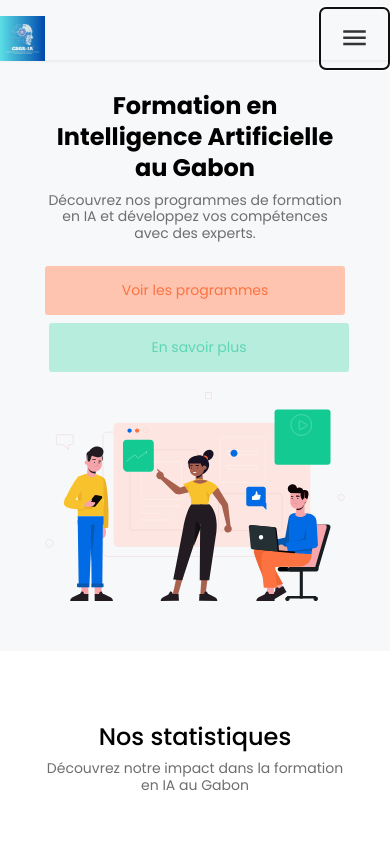
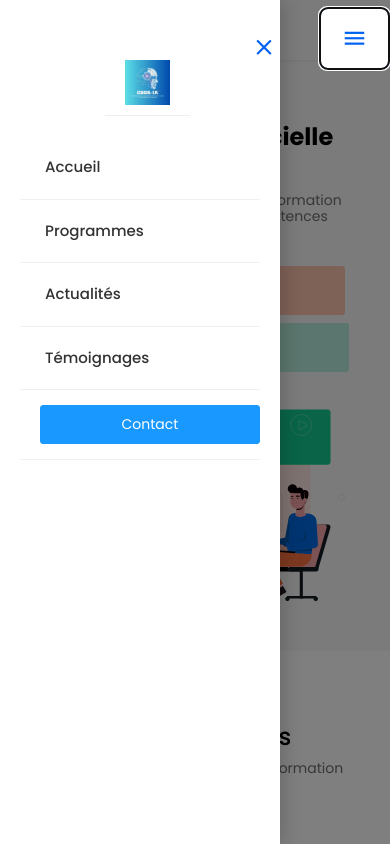
Before and after one commit to Chouyoug05/-CSGR-IA, a plain HTML site: page index.html in a window 390 px wide. Both pictures are taken after a click on the button 354 px from the left and 38 px from the top of the page. Shown: the top 844 px of the page. Drawn offline with Linux system fonts and the light colour scheme; no server answers.

Commit message:
Fix menu mobile landing page

```diff
--- a/css/csgr-custom.css
+++ b/css/csgr-custom.css
@@ -1836,101 +1836,108 @@ html {
     display: flex !important;
     align-items: center;
     justify-content: center;
-    padding: 8px 12px;
-    border: 1px solid rgba(0,0,0,0.1);
-    border-radius: 6px;
-    background: transparent;
-    z-index: 1001;
+    padding: 10px 14px !important;
+    border: 2px solid #0061f2 !important;
+    border-radius: 8px !important;
+    background: white !important;
+    z-index: 1050 !important;
+    cursor: pointer !important;
   }
 
   .navbar-toggler .mdi {
-    font-size: 24px;
-    color: #333;
+    font-size: 26px !important;
+    color: #0061f2 !important;
+    pointer-events: none;
   }
 
   /* Menu déroulant mobile */
+  #navbarSupportedContent,
   .navbar-collapse {
-    position: fixed;
-    top: 0;
-    left: -100%;
-    width: 280px;
-    height: 100vh;
-    background: white;
-    box-shadow: 2px 0 15px rgba(0,0,0,0.15);
-    transition: left 0.3s ease;
-    z-index: 1000;
-    overflow-y: auto;
-    padding-top: 20px;
-  }
-
+    position: fixed !important;
+    top: 0 !important;
+    left: -300px !important;
+    width: 280px !important;
+    height: 100vh !important;
+    background: white !important;
+    box-shadow: 2px 0 20px rgba(0,0,0,0.2) !important;
+    transition: left 0.3s ease !important;
+    z-index: 1040 !important;
+    overflow-y: auto !important;
+    padding-top: 20px !important;
+    display: block !important;
+  }
+
+  #navbarSupportedContent.show,
   .navbar-collapse.show {
-    left: 0;
+    left: 0 !important;
   }
 
   /* Liste des liens */
   .navbar-collapse .navbar-nav {
-    flex-direction: column;
-    padding: 20px;
-    width: 100%;
+    flex-direction: column !important;
+    padding: 20px !important;
+    width: 100% !important;
   }
 
   .navbar-collapse .nav-item {
-    width: 100%;
-    margin: 0;
-    border-bottom: 1px solid #f0f0f0;
+    width: 100% !important;
+    margin: 0 !important;
+    border-bottom: 1px solid #f0f0f0 !important;
   }
 
   .navbar-collapse .nav-link {
-    display: block;
-    padding: 15px 10px;
-    color: #333;
-    font-size: 16px;
-    font-weight: 500;
+    display: block !important;
+    padding: 15px 10px !important;
+    color: #333 !important;
+    font-size: 16px !important;
+    font-weight: 500 !important;
   }
 
   .navbar-collapse .nav-link:hover {
-    background: #f8f9fa;
-    color: #0061f2;
+    background: #f8f9fa !important;
+    color: #0061f2 !important;
   }
 
   /* Bouton fermer dans le menu */
   .navbar-collapse .close-button {
-    position: absolute;
-    top: 15px;
-    right: 15px;
-    background: none;
-    border: none;
-    font-size: 28px;
-    color: #333;
-    z-index: 10;
+    position: absolute !important;
+    top: 15px !important;
+    right: 15px !important;
+    background: none !important;
+    border: none !important;
+    font-size: 28px !important;
+    color: #333 !important;
+    z-index: 10 !important;
+    display: block !important;
+    cursor: pointer !important;
   }
 
   /* Logo dans le menu mobile */
   .navbar-collapse-logo {
-    padding: 10px 20px;
-    border-bottom: 1px solid #eee;
-    margin-bottom: 10px;
+    padding: 10px 20px !important;
+    border-bottom: 1px solid #eee !important;
+    margin-bottom: 10px !important;
   }
 
   /* Overlay quand menu ouvert */
   body.sidebar-open::before {
-    content: '';
-    position: fixed;
-    top: 0;
-    left: 0;
-    right: 0;
-    bottom: 0;
-    background: rgba(0,0,0,0.4);
-    z-index: 999;
+    content: '' !important;
+    position: fixed !important;
+    top: 0 !important;
+    left: 0 !important;
+    right: 0 !important;
+    bottom: 0 !important;
+    background: rgba(0,0,0,0.5) !important;
+    z-index: 1030 !important;
   }
 
   /* Bouton contact dans menu mobile */
   .navbar-collapse .btn-contact-us {
-    padding: 15px 10px;
-    width: 100%;
+    padding: 15px 10px !important;
+    width: 100% !important;
   }
 
   .navbar-collapse .btn-contact-us .btn {
-    width: 100%;
-  }
-}
+    width: 100% !important;
+  }
+}
--- a/js/landingpage.js
+++ b/js/landingpage.js
@@ -94,43 +94,62 @@ if (typeof AOS !== 'undefined') {
 
 //SIDEBAR-OPEN - Menu mobile
 $(document).ready(function() {
-  // Gérer l'ouverture/fermeture du menu mobile
-  $('#navbarSupportedContent').on('hidden.bs.collapse', function () {
-    $("body").removeClass("sidebar-open");
-  });
+  var $navbar = $('#navbarSupportedContent');
+  var $body = $('body');
+  var $togglers = $('.navbar-toggler');
 
-  $('#navbarSupportedContent').on('shown.bs.collapse', function () {
-    $("body").addClass("sidebar-open");
-  });
+  // Fonction pour ouvrir le menu
+  function openMenu() {
+    $navbar.addClass('show');
+    $body.addClass('sidebar-open');
+    console.log('Menu ouvert');
+  }
 
-  // S'assurer que le bouton toggle fonctionne
-  $('.navbar-toggler').on('click', function(e) {
+  // Fonction pour fermer le menu
+  function closeMenu() {
+    $navbar.removeClass('show');
+    $body.removeClass('sidebar-open');
+    console.log('Menu fermé');
+  }
+
+  // Clic sur le bouton hamburger (ouvrir)
+  $togglers.first().on('click', function(e) {
     e.preventDefault();
-    var target = $(this).data('target');
-    if (target) {
-      var $target = $(target);
-      if ($target.hasClass('show')) {
-        $target.removeClass('show');
-        $("body").removeClass("sidebar-open");
-      } else {
-        $target.addClass('show');
-        $("body").addClass("sidebar-open");
-      }
+    e.stopPropagation();
+    if ($navbar.hasClass('show')) {
+      closeMenu();
+    } else {
+      openMenu();
     }
   });
 
-  // Fermer le menu quand on clique sur un lien (mobile)
-  $('#navbarSupportedContent .nav-link').on('click', function() {
+  // Clic sur le bouton fermer (X)
+  $('.close-button').on('click', function(e) {
+    e.preventDefault();
+    e.stopPropagation();
+    closeMenu();
+  });
+
+  // Fermer le menu quand on clique sur un lien
+  $navbar.find('.nav-link').on('click', function() {
     if (window.innerWidth < 992) {
-      $('#navbarSupportedContent').removeClass('show');
-      $("body").removeClass("sidebar-open");
+      closeMenu();
+    }
+  });
+
+  // Fermer si on clique en dehors du menu
+  $(document).on('click', function(e) {
+    if ($navbar.hasClass('show')) {
+      if (!$(e.target).closest('#navbarSupportedContent, .navbar-toggler').length) {
+        closeMenu();
+      }
     }
   });
 });
 
+// Fermer le menu si on redimensionne vers desktop
 window.onresize = function() {
-  var w = window.innerWidth;
-  if(w >= 992) {
+  if (window.innerWidth >= 992) {
     $('body').removeClass('sidebar-open');
     $('#navbarSupportedContent').removeClass('show');
   }
```
